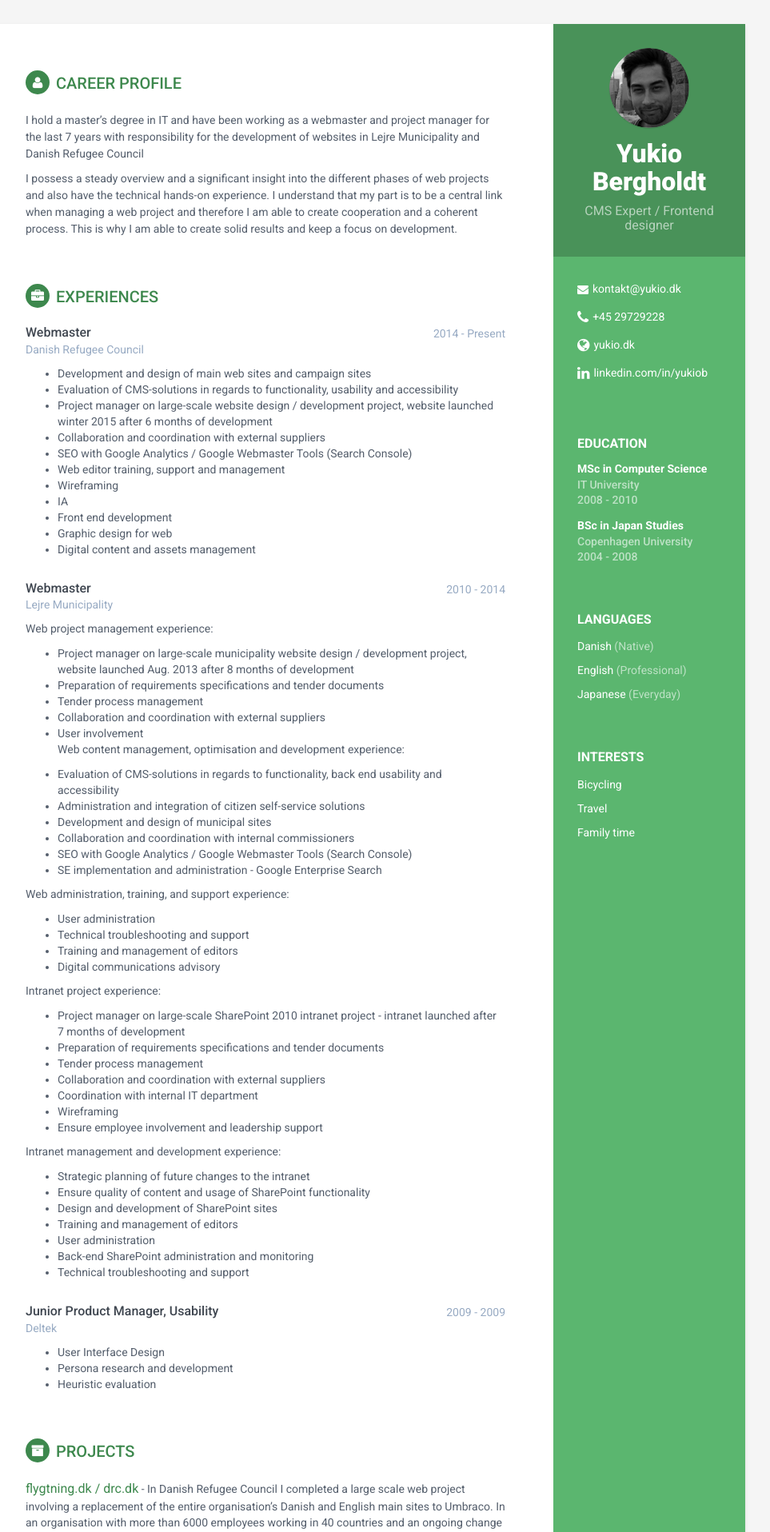
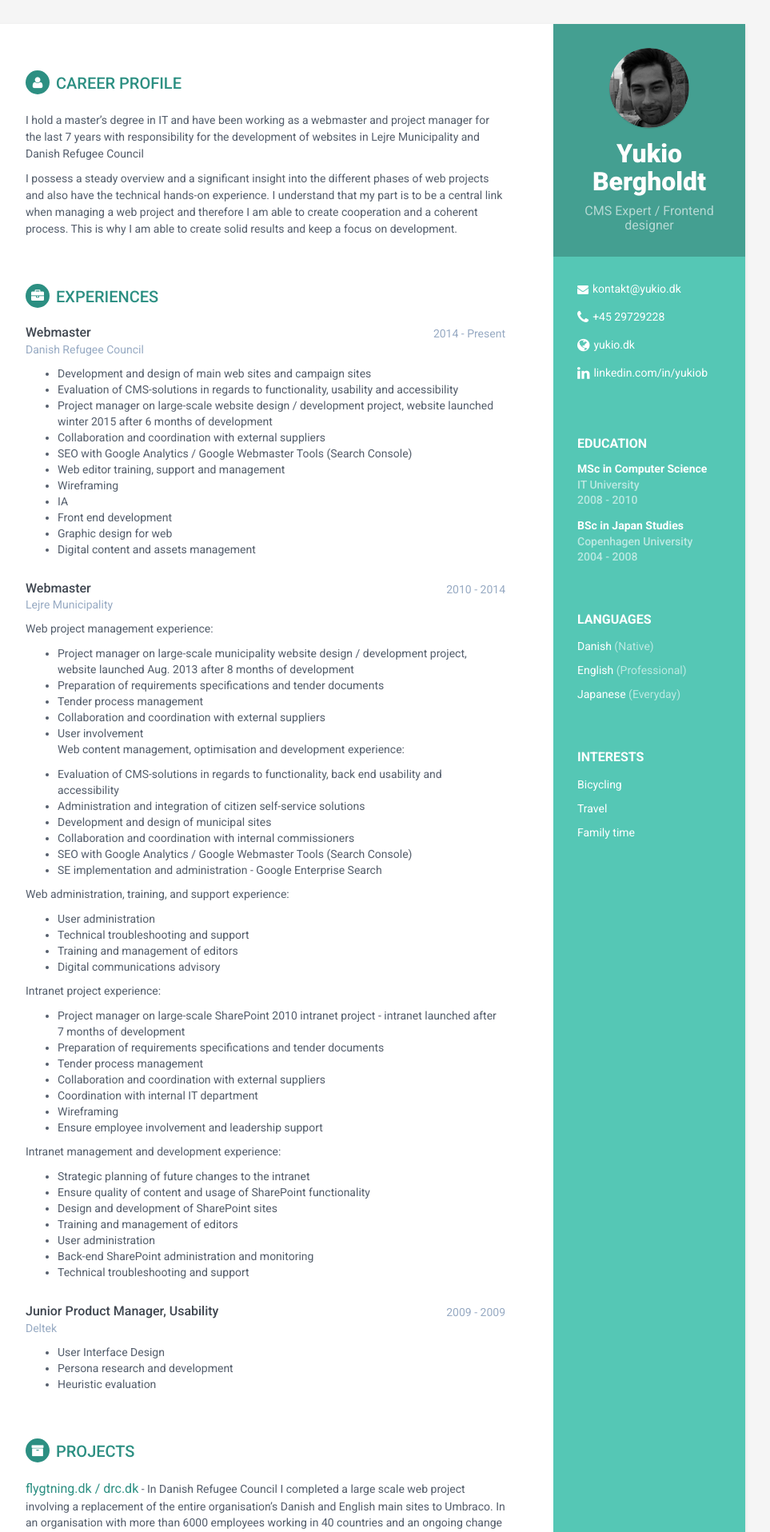
Before and after one commit to yukiob/online-cv, a Jekyll site: the page built from index.html, in a window 1280 px wide. Shown: the top 1916 px of the page at 80% size, without its empty margins (188-1151 px from the left). Built offline with Jekyll 4.4.1, drawn with Linux system fonts in a browser that asks for light colours.

Commit message:
no message

```diff
--- a/assets/css/styles-3.css
+++ b/assets/css/styles-3.css
@@ -26,7 +26,7 @@ h6 {
   font-weight: 700;
 }
 a {
-  color: #3d884d;
+  color: #2C8F82;
   -webkit-transition: all 0.4s ease-in-out;
   -moz-transition: all 0.4s ease-in-out;
   -ms-transition: all 0.4s ease-in-out;
@@ -52,7 +52,7 @@ p {
   box-shadow: 0px 2px 4px rgba(0, 0, 0, 0.1);
 }
 .sidebar-wrapper {
-  background: #5BB66F;
+  background: #55C7B5;
   position: absolute;
   right: 0;
   width: 240px;
@@ -161,7 +161,7 @@ p {
   text-transform: uppercase;
   font-size: 20px;
   font-weight: 500;
-  color: #3d884d;
+  color: #2C8F82;
   position: relative;
   margin-top: 0;
   margin-bottom: 20px;
@@ -180,7 +180,7 @@ p {
   -moz-background-clip: padding;
   -webkit-background-clip: padding-box;
   background-clip: padding-box;
-  background: #3d884d;
+  background: #2C8F82;
   text-align: center;
   padding-top: 8px;
   font-size: 16px;
@@ -242,7 +242,7 @@ p {
 }
 .skillset .level-bar-inner {
   height: 12px;
-  background: #90ce9d;
+  background: #55C7B5;
 }
 .footer {
   padding: 30px;
```
